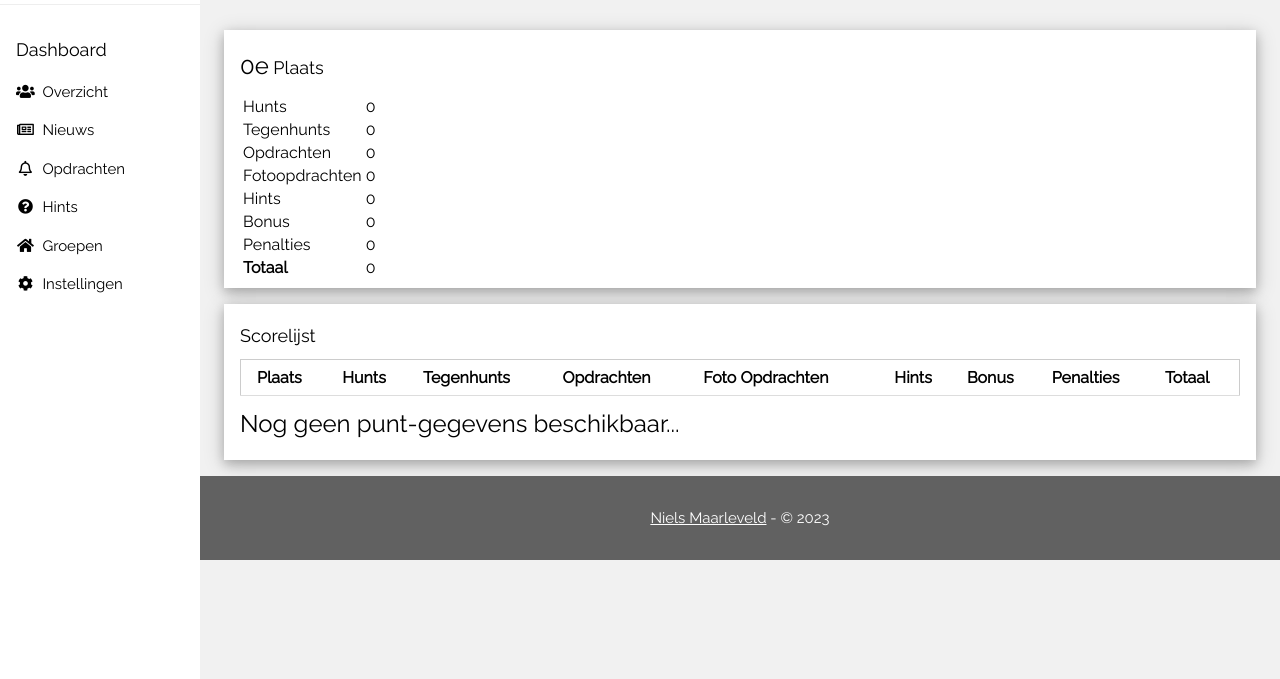
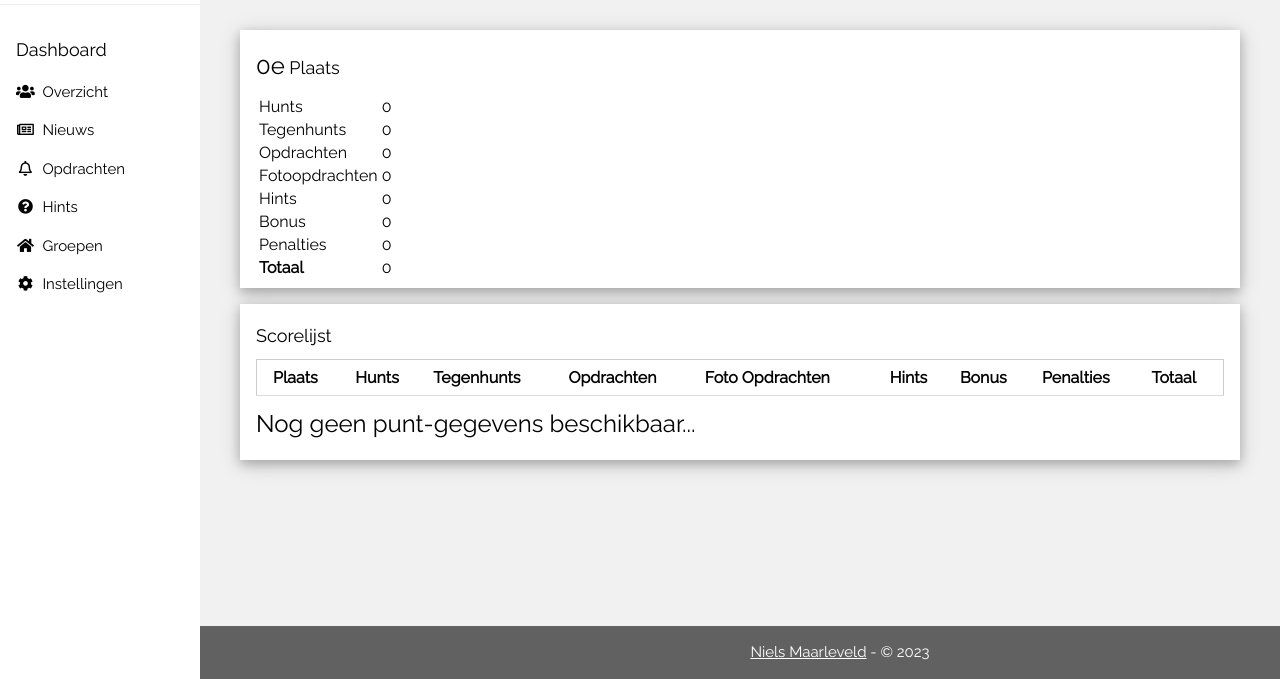
Before and after one commit to thehairyvikingniels/Joti, a PHP site: page /punten in a window 1280 px wide. Shown: the part 121-800 px from the top of the page. Run offline with PHP 8.4, Linux system fonts and the light colour scheme; the visitor is signed in with stand-in values (Sample User, id 1); data that the repository does not hold is empty; some libraries are stand-ins or nearby versions.

Commit message:
Added sticky footer
unified footer style. It was all over the place. Now it's always sticky with 100px margin to page.

```diff
--- a/admin.php
+++ b/admin.php
@@ -188,7 +188,7 @@ html,body,h1,h2,h3,h4,h5 {font-family: "Raleway", sans-serif}
 
   </div>
   <!-- Footer -->
-  <footer class="w3-container w3-padding-16 w3-dark-grey w3-bottom">
+  <footer class="w3-container w3-dark-grey w3-bottom">
     <center><p><a href="#">Niels Maarleveld</a> - &copy; <?php echo date("Y");?></p>
   </footer>
 
--- a/autos.php
+++ b/autos.php
@@ -227,7 +227,7 @@ html,body,h1,h2,h3,h4,h5 {font-family: "Raleway", sans-serif}
   </header>
 
   <!-- Footer -->
-  <footer class="w3-container w3-padding-16 w3-dark-grey">
+  <footer class="w3-container w3-dark-grey w3-bottom">
     <center><p><a href="#">Niels Maarleveld</a> - &copy; <?php echo date("Y");?></p>
   </footer>
 
--- a/groepen.php
+++ b/groepen.php
@@ -97,7 +97,7 @@ html,body,h1,h2,h3,h4,h5 {font-family: "Raleway", sans-serif}
     <h5><b><i class="fas fa-home fa-fw"></i> Deelnemende Scoutinggroepen</b></h5>
   </header>
 
-  <div class="w3-margin-bottom">
+  <div style="margin-bottom:100px;">
     <div class="w3-container" style="position: sticky; top: 43px">
       <div class="w3-card-4 w3-white w3-padding" style="display: flex; justify-content: space-between; gap:10px">
         <input id="tableSearchInput" oninput="tableSearch()" class="w3-input w3-border w3-round" style="width:50%; flex-grow: 1" type="text" placeholder="Zoek">
@@ -159,7 +159,7 @@ html,body,h1,h2,h3,h4,h5 {font-family: "Raleway", sans-serif}
   ?>
   </div>
   <!-- Footer -->
-  <footer class="w3-container w3-padding-16 w3-dark-grey">
+  <footer class="w3-container w3-dark-grey w3-bottom">
     <center><p><a href="#">Niels Maarleveld</a> - &copy; <?php echo date("Y");?></p>
   </footer>
 
--- a/hints.php
+++ b/hints.php
@@ -89,7 +89,7 @@ html,body,h1,h2,h3,h4,h5 {font-family: "Raleway", sans-serif}
     <h5><b><i class="fas fa-question-circle fa-fw"></i> Hints</b></h5>
   </header>
 
-  <div class="w3-row-padding w3-margin-bottom">
+  <div class="w3-row-padding" style="margin-bottom:100px;">
   <?php
   $sql = "SELECT * FROM Hints ORDER BY datum DESC";
   $result = mysqli_query($conn, $sql);
@@ -139,7 +139,7 @@ html,body,h1,h2,h3,h4,h5 {font-family: "Raleway", sans-serif}
   ?>
   </div>
   <!-- Footer -->
-  <footer class="w3-container w3-padding-16 w3-dark-grey">
+  <footer class="w3-container w3-dark-grey w3-bottom">
     <center><p><a href="#">Niels Maarleveld</a> - &copy; <?php echo date("Y");?></p>
   </footer>
 
--- a/home.php
+++ b/home.php
@@ -242,7 +242,7 @@ html,body,h1,h2,h3,h4,h5 {font-family: "Raleway", sans-serif}
   </div>
 </div>
   <!-- Footer -->
-  <footer class="w3-container w3-padding-16 w3-dark-grey">
+  <footer class="w3-container w3-dark-grey w3-bottom">
     <center><p><a href="#">Niels Maarleveld</a> - &copy; <?php echo date("Y");?></p>
   </footer>
 <div id="demo">
--- a/hunts.php
+++ b/hunts.php
@@ -143,7 +143,7 @@ html,body,h1,h2,h3,h4,h5 {font-family: "Raleway", sans-serif}
   </header>
 
   <!-- Footer -->
-  <footer class="w3-container w3-padding-16 w3-dark-grey">
+  <footer class="w3-container w3-dark-grey w3-bottom">
     <center><p><a href="#">Niels Maarleveld</a> - &copy; <?php echo date("Y");?></p>
   </footer>
 
--- a/instellingen.php
+++ b/instellingen.php
@@ -73,8 +73,6 @@ html,body,h1,h2,h3,h4,h5 {font-family: "Raleway", sans-serif}
     <?php if ($priv > 1){echo '<a href="admin" class="w3-bar-item w3-button w3-padding"><i class="fas fa-cogs fa-fw"></i>  Admin</a>';} ?><br><br>
   </div>
 </nav>
-</nav>
-
 
 <!-- Overlay effect when opening sidebar on small screens -->
 <div class="w3-overlay w3-hide-large w3-animate-opacity" onclick="w3_close()" style="cursor:pointer" title="close side menu" id="myOverlay"></div>
@@ -142,7 +140,7 @@ html,body,h1,h2,h3,h4,h5 {font-family: "Raleway", sans-serif}
     </div>
   </div>
   <!-- Footer -->
-  <footer class="w3-container w3-padding-16 w3-dark-grey">
+  <footer class="w3-container w3-dark-grey w3-bottom">
     <center><p><a href="#">Niels Maarleveld</a> - &copy; <?php echo date("Y");?></p>
   </footer>
 
--- a/kaarten.php
+++ b/kaarten.php
@@ -101,7 +101,7 @@ html,body,h1,h2,h3,h4,h5 {font-family: "Raleway", sans-serif}
     </div>
   </div>
   <!-- Footer -->
-  <footer class="w3-container w3-padding-16 w3-dark-grey">
+  <footer class="w3-container w3-dark-grey w3-bottom">
     <center><p><a href="#">Niels Maarleveld</a> - &copy; <?php echo date("Y");?></p>
   </footer>
 
--- a/nieuws.php
+++ b/nieuws.php
@@ -89,7 +89,7 @@ html,body,h1,h2,h3,h4,h5 {font-family: "Raleway", sans-serif}
     <h5><b><i class="far fa-newspaper fa-fw"></i> Nieuws</b></h5>
   </header>
 
-  <div class="w3-row-padding w3-margin-bottom">
+  <div class="w3-row-padding" style="margin-bottom:100px;">
   <?php
   $sql = "SELECT * FROM Nieuws ORDER BY datum DESC";
   $result = mysqli_query($conn, $sql);
@@ -123,7 +123,7 @@ html,body,h1,h2,h3,h4,h5 {font-family: "Raleway", sans-serif}
   ?>
   </div>
   <!-- Footer -->
-  <footer class="w3-container w3-padding-16 w3-dark-grey">
+  <footer class="w3-container w3-dark-grey w3-bottom">
     <center><p><a href="#">Niels Maarleveld</a> - &copy; <?php echo date("Y");?></p>
   </footer>
 
--- a/opdrachten.php
+++ b/opdrachten.php
@@ -89,7 +89,7 @@ html,body,h1,h2,h3,h4,h5 {font-family: "Raleway", sans-serif}
     <h5><b><i class="far fa-bell fa-fw"></i> Opdrachten</b></h5>
   </header>
 
-  <div class="w3-row-padding w3-margin-bottom">
+  <div class="w3-row-padding" style="margin-bottom:100px;">
   <?php
   $sql = "SELECT * FROM Opdrachten ORDER BY datum DESC";
   $result = mysqli_query($conn, $sql);
@@ -135,7 +135,7 @@ html,body,h1,h2,h3,h4,h5 {font-family: "Raleway", sans-serif}
   ?>
   </div>
   <!-- Footer -->
-  <footer class="w3-container w3-padding-16 w3-dark-grey">
+  <footer class="w3-container w3-dark-grey w3-bottom">
     <center><p><a href="#">Niels Maarleveld</a> - &copy; <?php echo date("Y");?></p>
   </footer>
 
--- a/punten.php
+++ b/punten.php
@@ -111,7 +111,6 @@ html,body,h1,h2,h3,h4,h5 {font-family: "Raleway", sans-serif}
     <?php if ($priv > 1){echo '<a href="admin" class="w3-bar-item w3-button w3-padding"><i class="fas fa-cogs fa-fw"></i>  Admin</a>';} ?><br><br>
   </div>
 </nav>
-</nav>
 
 
 <!-- Overlay effect when opening sidebar on small screens -->
@@ -122,7 +121,7 @@ html,body,h1,h2,h3,h4,h5 {font-family: "Raleway", sans-serif}
   <!-- Header -->
   <header class="w3-container" style="padding-top:22px">
     <h5><b><i class="fas fa-trophy"></i> Punten</b></h5>
-    <div class="w3-row-padding" style="margin:0 -16px">
+    <div class="w3-row-padding" style="margin-bottom:100px;">
       <div class="w3-card-4 w3-padding w3-white w3-margin">
         <h5><span class="w3-xlarge"><?php echo $plaats;?>e</span> Plaats</h5>
         <table>
@@ -204,7 +203,7 @@ html,body,h1,h2,h3,h4,h5 {font-family: "Raleway", sans-serif}
     </div>
   </header>
   <!-- Footer -->
-  <footer class="w3-container w3-padding-16 w3-dark-grey">
+  <footer class="w3-container w3-dark-grey w3-bottom">
     <center><p><a href="#">Niels Maarleveld</a> - &copy; <?php echo date("Y");?></p>
   </footer>
 
--- a/vossen.php
+++ b/vossen.php
@@ -87,7 +87,7 @@ html,body,h1,h2,h3,h4,h5 {font-family: "Raleway", sans-serif}
   <header class="w3-container" style="padding-top:22px">
     <h5><b><i class="fas fa-bullseye"></i> Vossen</b></h5>
   </header>
-  <div>
+  <div style="margin-bottom:100px;">
     <table class="w3-table w3-blue" style="width:100%">
 
   <?php
@@ -148,7 +148,7 @@ html,body,h1,h2,h3,h4,h5 {font-family: "Raleway", sans-serif}
   </div>
 
   <!-- Footer -->
-  <footer class="w3-container w3-padding-16 w3-dark-grey">
+  <footer class="w3-container w3-dark-grey w3-bottom">
     <center><p><a href="#">Niels Maarleveld</a> - &copy; <?php echo date("Y");?></p>
   </footer>
 
```
